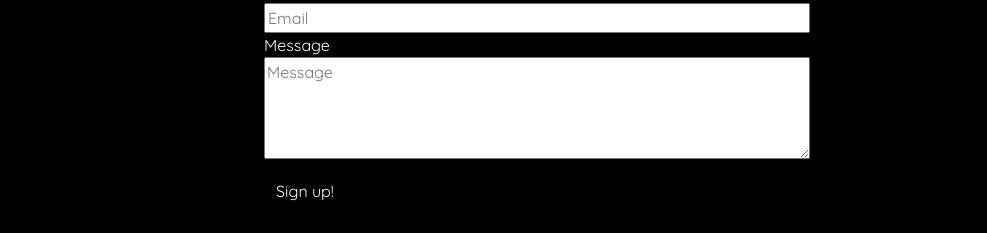
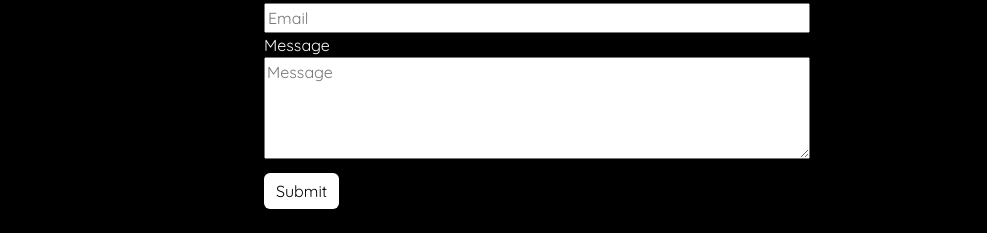
Before and after one commit to MrsmLisa/connecting-comics, a plain HTML site: page drink-and-draw.html in a window 1280 px wide. Shown: the part 848-1081 px from the top of the page, 293-1280 px from the left. Drawn offline with nearby package versions, Linux system fonts and the light colour scheme.

Commit message:
add changes to all fotters to make the contact button work

```diff
--- a/drink-and-draw.html
+++ b/drink-and-draw.html
@@ -160,16 +160,13 @@
                 placeholder="Message"
               ></textarea
               ><br />
-              <!-- Button from Bootstrap -->
-             <a
-              href="#"
-              id="sign-up-button"
-              type="button"
+              <!-- Button code copied from Bootstrap -->
+               <input
+              value="Submit"
+              id="contact-button"
+              type="submit"
               class="btn btn-primary mt-2 mb-4"
-            >
-              Sign up!
-            </a>
-              <br />
+            ><br />
             </form>
           </div>
         </div>
```
Also changed, not shown: index.html (+6 -9 lines), membership.html (+6 -9 lines), success.html (+6 -9 lines).
